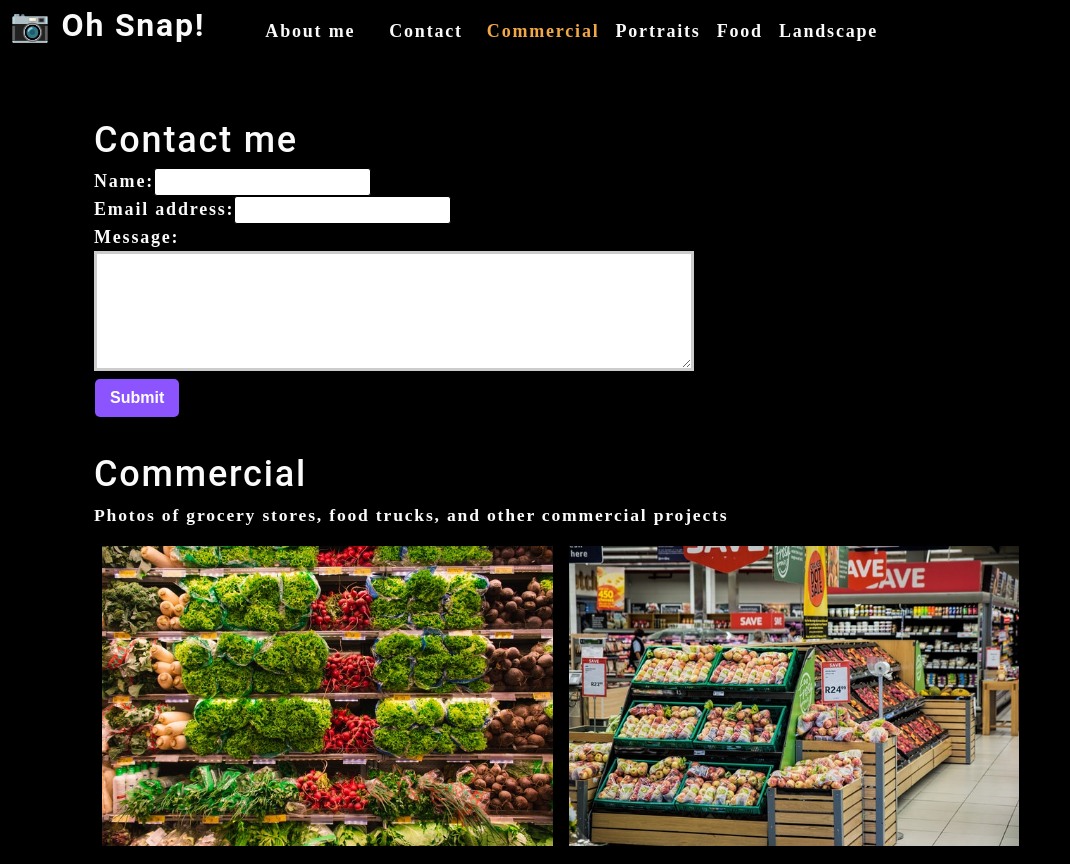
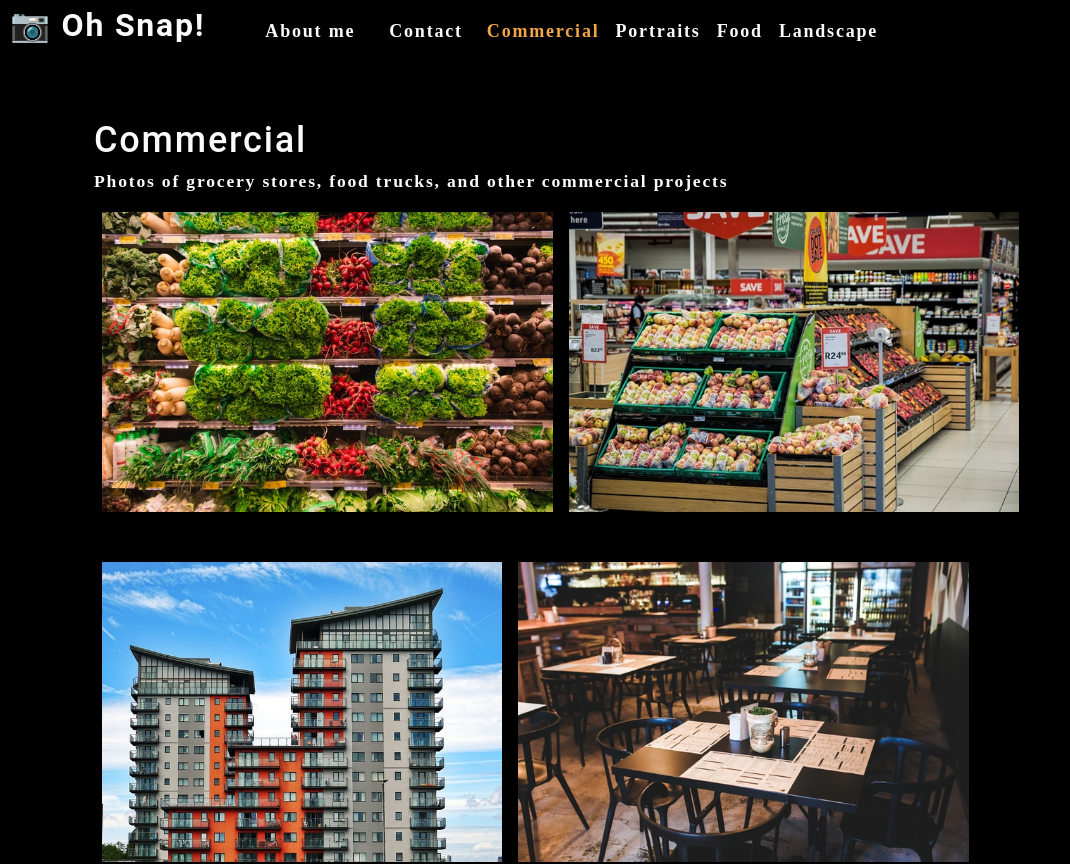
Before and after one commit to ProgrammingAStorm/photo-port, a React (Create React App) app: page / in a window 1280 px wide. Shown: the top 864 px of the page, without its empty margins (0-1070 px from the left). Built offline with nearby package versions, Linux system fonts and the light colour scheme.

Commit message:
Added ContactForm Conditional Functionality

```diff
--- a/src/App.js
+++ b/src/App.js
@@ -14,8 +14,8 @@ function App() {
     { name: 'food', description: 'Delicious delicacies' },
     { name: 'landscape', description: 'Fields, farmhouses, waterfalls, and the beauty of nature' },
   ]);
-
   const [currentCategory, setCurrentCategory] = useState(categories[0]);
+  const [contactSelected, setContactSelected] = useState(false);
 
   return (
     <div>
@@ -23,15 +23,19 @@ function App() {
         categories={categories}
         setCurrentCategory={setCurrentCategory}
         currentCategory={currentCategory}
+        contactSelected={contactSelected}
+        setContactSelected={setContactSelected}
       ></Nav>
+
       <main>
-        <div>
+        {!contactSelected ? (
+          <>
+            <Gallery currentCategory={currentCategory}></Gallery>
+            <About></About>
+          </>
+        ) : (
           <ContactForm></ContactForm>
-          <Gallery
-            currentCategory={currentCategory}
-          ></Gallery>
-          <About></About>
-        </div>
+        )}
       </main>
     </div>
   );
--- a/src/components/ContactForm/index.js
+++ b/src/components/ContactForm/index.js
@@ -1,11 +1,30 @@
 import React, { useState } from 'react';
+import { validateEmail } from '../../utils/helpers';
 
 function ContactForm() {
     const [formState, setFormState] = useState({ name: '', email: '', message: '' });
     const { name, email, message } = formState;
 
+    const [errorMessage, setErrorMessage] = useState('');
+
     function handleChange(e) {
-        setFormState({ ...formState, [e.target.name]: e.target.value });
+        if (e.target.name === 'email') {
+            const isValid = validateEmail(e.target.value);
+            // isValid conditional statement
+            if (!isValid) {
+                setErrorMessage('Your email is invalid.');
+            } else {
+                if (!e.target.value.length) {
+                    setErrorMessage(`${e.target.name} is required.`);
+                } else {
+                    setErrorMessage('');
+                }
+            }
+        }
+
+        if (!errorMessage) {
+            setFormState({ ...formState, [e.target.name]: e.target.value });
+        }
     }
 
     function handleSubmit(e) {
@@ -20,17 +39,23 @@ function ContactForm() {
             <form id="contact-form" onSubmit={handleSubmit}>
                 <div>
                     <label htmlFor="name">Name:</label>
-                    <input type="text" name="name" defaultValue={name} onChange={handleChange} />
+                    <input type="text" name="name" defaultValue={name} onBlur={handleChange} />
                 </div>
 
                 <div>
                     <label htmlFor="email">Email address:</label>
-                    <input type="email" name="email" defaultValue={email} onChange={handleChange} />
+                    <input type="email" name="email" defaultValue={email} onBlur={handleChange} />
                 </div>
+
+                {errorMessage && (
+                    <div>
+                        <p className="error-text">{errorMessage}</p>
+                    </div>
+                )}
 
                 <div>
                     <label htmlFor="message">Message:</label>
-                    <textarea name="message" rows="5" defaultValue={message} onChange={handleChange} />
+                    <textarea name="message" rows="5" defaultValue={message} onBlur={handleChange} />
                 </div>
 
                 <button type="submit">Submit</button>
--- a/src/components/Nav/index.js
+++ b/src/components/Nav/index.js
@@ -6,6 +6,8 @@ function Nav(props) {
     categories = [],
     setCurrentCategory,
     currentCategory,
+    contactSelected,
+    setContactSelected
   } = props;
 
   useEffect(() => {
@@ -19,28 +21,29 @@ function Nav(props) {
           <span role="img" aria-label="camera"> 📷</span> Oh Snap!
         </a>
       </h2>
+
       <nav>
         <ul className="flex-row">
           <li className="mx-2">
-            <a data-testid="about" href="#about">
+            <a data-testid="about" href="#about" onClick={() => setContactSelected(false)}>
               About me
             </a>
           </li>
-          <li className="mx-2">
-            <span>Contact</span>
+
+          <li className={`mx-2 ${contactSelected && 'navActive'}`}>
+            <span onClick={() => setContactSelected(true)}>Contact</span>
           </li>
+
           {categories.map((category) => (
             <li
-              className={`mx-1 ${
-                currentCategory.name === category.name && 'navActive'
+              className={`mx-1 ${currentCategory.name === category.name && !contactSelected && `navActive`
                 }`}
               key={category.name}
             >
-              <span
-                onClick={() => {
-                  setCurrentCategory(category)
-                }}
-              >
+              <span onClick={() => {
+                setCurrentCategory(category);
+                setContactSelected(false);
+              }}>
                 {capitalizeFirstLetter(category.name)}
               </span>
             </li>
```
